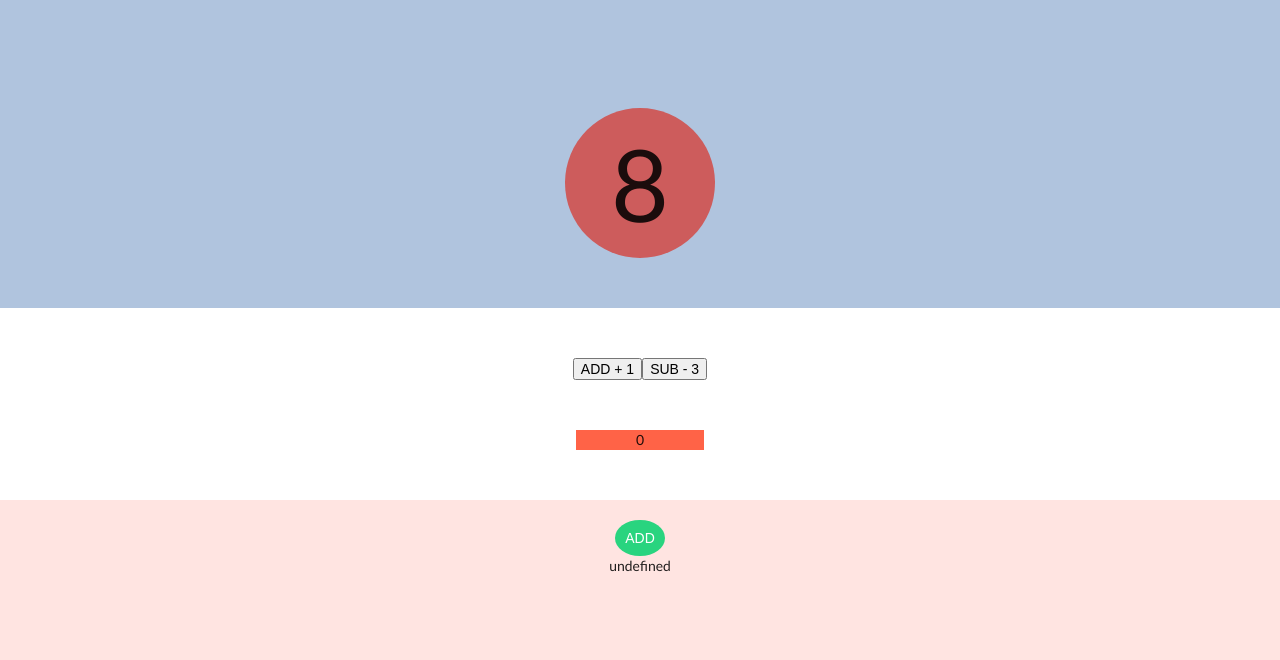
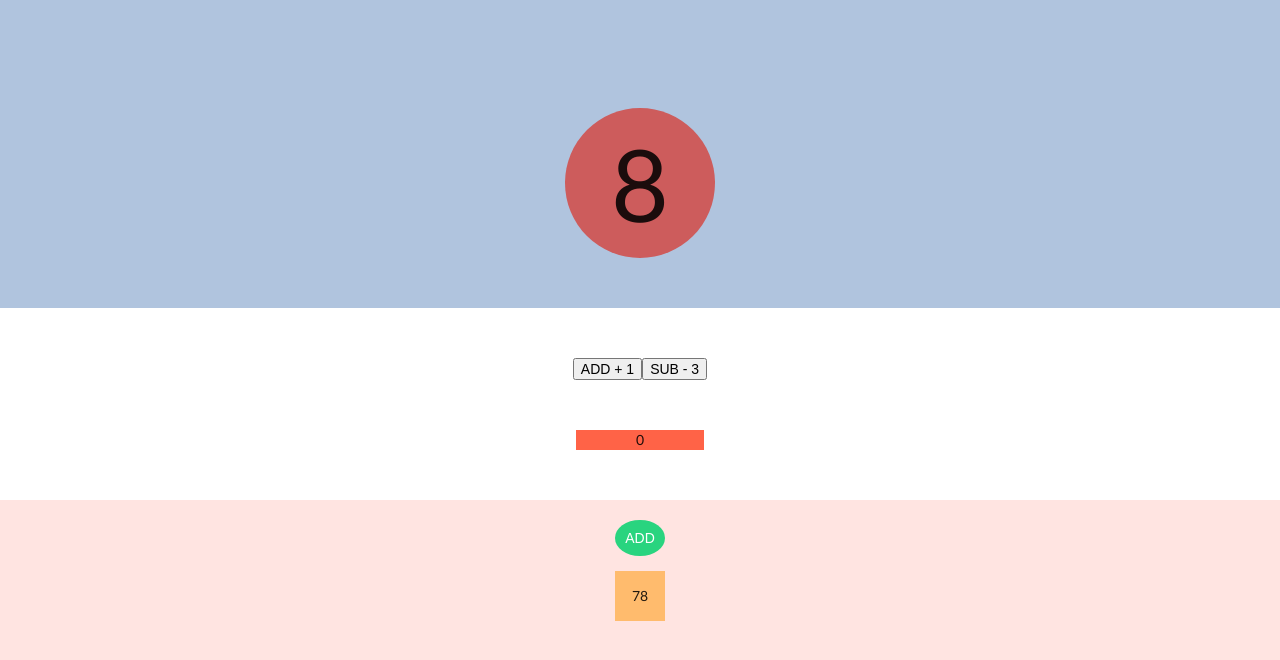
Before and after one commit to ArminasStrolys/react-deimante-v4, a React (Create React App) app: page / in a window 1280 px wide. Both pictures are taken after a click on the button "ADD". Shown: the part 582-1242 px from the top of the page. Built offline with nearby package versions, Linux system fonts and the light colour scheme.

Commit message:
Updates on exercises

```diff
--- a/src/components/cubeMaker/CubeMaker.jsx
+++ b/src/components/cubeMaker/CubeMaker.jsx
@@ -1,3 +1,4 @@
+import { click } from "@testing-library/user-event/dist/click";
 import React, { useState } from "react";
 import "./cubeMaker.css";
 
@@ -6,8 +7,8 @@ function rndNum(min, max) {
 }
 
 const Cubemaker = () => {
-  const [cube, setCube] = useState("");
-  const rnder = rndNum(50, 100);
+
+  const [clicks, setClicks] = useState([]);
 
   return (
     <div
@@ -25,17 +26,19 @@ const Cubemaker = () => {
           borderStyle: "none",
           padding: "10px",
         }}
-        onClick={() =>
-          setCube( cube +
-            console.log(<div style={{ width: `${rnder}px` }} className="mini"></div>)
-          )
+        onClick={() => setClicks((arr) => [...arr, <div key={arr} className="mini"><p className="mini2">{rndNum(0,100)}</p></div>])
         }
       >
         ADD
       </button>
-      <div>{cube}</div>
+      <div>{clicks}</div>
+{console.log(clicks)}
     </div>
   );
 };
 
 export default Cubemaker;
+
+
+// setClicks(cuber.push('test')
+// <div className="mini">TEST</div>
--- a/src/components/cubeMaker/cubeMaker.css
+++ b/src/components/cubeMaker/cubeMaker.css
@@ -5,12 +5,21 @@
 }
 .cuber:hover {
   background-color: mintcream;
-    color: black;
+  color: black;
 }
-.mini{
-  margin: auto;
+.mini {
+  /* margin: auto; */
   margin-top: 20px;
+  position: relative;
+  margin: 15px;
+  display: inline-block;
   width: 50px;
   height: 50px;
-  background-color: rgb(219, 121, 0);
+  background-color: rgb(255, 187, 109);
 }
+.mini2 {
+  position: absolute;
+  top: 50%;
+  left: 50%;
+  transform: translate(-50%, -50%);
+}
```
